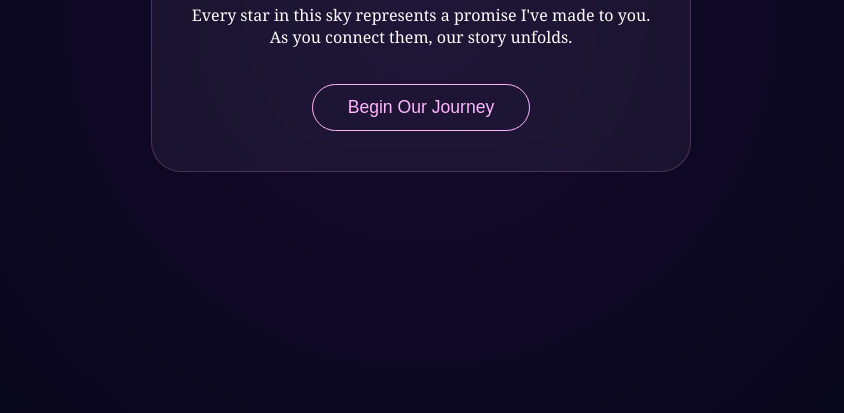
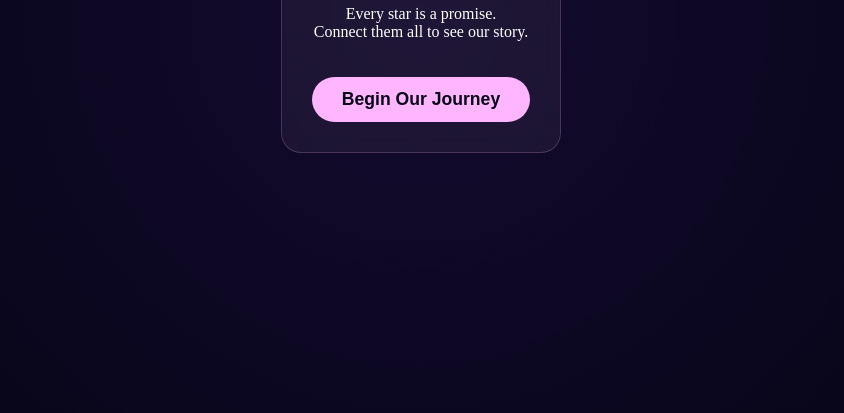
Before and after one commit to Sameer-Bhardwaj-758/constellation, a plain HTML site: page index.html in a window 1280 px wide. Shown: the part 387-800 px from the top of the page, without its empty margins (219-1063 px from the left). Drawn offline with Linux system fonts and the light colour scheme.

Commit message:
Update index.html

```diff
--- a/index.html
+++ b/index.html
@@ -2,30 +2,32 @@
 <html lang="en">
 <head>
     <meta charset="UTF-8">
-    <meta name="viewport" content="width=device-width, initial-scale=1.0">
+    <meta name="viewport" content="width=device-width, initial-scale=1.0, maximum-scale=1.0, user-scalable=no">
     <title>Our Constellation | Reeya</title>
     <link href="https://fonts.googleapis.com/css2?family=Dancing+Script:wght@600&display=swap" rel="stylesheet">
     <style>
-        body { margin: 0; padding: 0; overflow: hidden; background: #050515; font-family: 'Georgia', serif; color: white; }
-        #sky { display: block; }
-        #constellation-title { position: absolute; top: 40px; left: 50%; transform: translateX(-50%); font-family: 'Dancing Script', cursive; font-size: 2.8em; color: rgba(255, 182, 255, 0.9); text-shadow: 0 0 20px rgba(255, 182, 255, 0.5); pointer-events: none; z-index: 10; }
-        #intro-overlay { position: fixed; top: 0; left: 0; width: 100%; height: 100%; background: radial-gradient(circle at center, #140a2e 0%, #050515 100%); display: flex; justify-content: center; align-items: center; z-index: 1000; transition: opacity 1.5s ease; }
-        #intro-content { text-align: center; max-width: 500px; padding: 40px; background: rgba(255, 255, 255, 0.05); border-radius: 30px; backdrop-filter: blur(15px); border: 1px solid rgba(255, 182, 255, 0.2); }
-        #intro-content h1 { font-family: 'Dancing Script', cursive; font-size: 3em; color: #ffb6ff; margin-bottom: 20px; }
-        #start-btn { background: transparent; border: 1px solid #ffb6ff; color: #ffb6ff; padding: 12px 35px; font-size: 1.1em; cursor: pointer; border-radius: 50px; transition: all 0.4s ease; margin-top: 20px; }
-        #start-btn:hover { background: #ffb6ff; color: #050515; box-shadow: 0 0 20px rgba(255, 182, 255, 0.4); }
-        #popup { position: absolute; top: 50%; left: 50%; transform: translate(-50%, -50%); background: rgba(15, 10, 30, 0.95); padding: 30px; border-radius: 20px; width: 280px; text-align: center; border: 1px solid rgba(255, 182, 255, 0.3); z-index: 500; display: none; }
-        #popup button { margin-top: 20px; padding: 10px 25px; border-radius: 20px; border: none; background: #ffb6ff; color: #050515; font-weight: bold; cursor: pointer; }
-        #finalMessage { position: absolute; top: 45%; left: 50%; transform: translate(-50%, -50%); text-align: center; width: 90%; z-index: 100; pointer-events: none; display: none; opacity: 0; }
-        #finalMessage h2 { font-family: 'Dancing Script', cursive; font-size: 4em; margin-bottom: 10px; text-shadow: 0 0 20px white; }
+        body, html { margin: 0; padding: 0; width: 100%; height: 100%; overflow: hidden; background-color: #050515; }
+        canvas { display: block; position: absolute; top: 0; left: 0; z-index: 1; }
+
+        #constellation-title { position: absolute; top: 30px; width: 100%; text-align: center; font-family: 'Dancing Script', cursive; font-size: 2.2em; color: rgba(255, 182, 255, 0.9); pointer-events: none; z-index: 10; }
+
+        #intro-overlay { position: fixed; inset: 0; background: radial-gradient(circle at center, #140a2e 0%, #050515 100%); display: flex; justify-content: center; align-items: center; z-index: 1000; transition: opacity 1s; }
+        #intro-content { text-align: center; padding: 30px; background: rgba(255, 255, 255, 0.05); border-radius: 20px; backdrop-filter: blur(10px); border: 1px solid rgba(255, 182, 255, 0.2); color: white; margin: 20px; }
+        #start-btn { background: #ffb6ff; border: none; color: #050515; padding: 12px 30px; font-size: 1.1em; cursor: pointer; border-radius: 50px; font-weight: bold; margin-top: 20px; }
+
+        #popup { position: fixed; top: 50%; left: 50%; transform: translate(-50%, -50%); background: rgba(15, 10, 30, 0.95); padding: 25px; border-radius: 15px; width: 260px; text-align: center; border: 1px solid #ffb6ff; z-index: 5000; display: none; color: white; }
+        #popup button { margin-top: 15px; padding: 8px 20px; border-radius: 20px; border: none; background: #ffb6ff; cursor: pointer; }
+
+        #finalMessage { position: fixed; top: 40%; left: 50%; transform: translate(-50%, -50%); text-align: center; width: 90%; z-index: 100; display: none; color: white; pointer-events: none; }
+        #finalMessage h2 { font-family: 'Dancing Script', cursive; font-size: 3.5em; margin: 0; text-shadow: 0 0 15px #ffb6ff; }
     </style>
 </head>
 <body>
 
     <div id="intro-overlay">
         <div id="intro-content">
-            <h1>🌌 Our Constellation</h1>
-            <p>Every star in this sky represents a promise I've made to you.<br>As you connect them, our story unfolds.</p>
+            <h1 style="font-family: 'Dancing Script'; font-size: 2.5em; color: #ffb6ff;">🌌 For Reeya</h1>
+            <p>Every star is a promise.<br>Connect them all to see our story.</p>
             <button id="start-btn">Begin Our Journey</button>
         </div>
     </div>
@@ -39,87 +41,109 @@
     <script>
         const canvas = document.getElementById("sky");
         const ctx = canvas.getContext("2d");
-        let clickedCount = 0, showName = false, nameAlpha = 0, shootingStar = null;
-        const bgStars = [], hearts = [], constellationData = [
-            { px: 0.15, py: 0.45, day: "Rose Day", text: "I promise to keep choosing you every day." },
-            { px: 0.30, py: 0.65, day: "Propose Day", text: "I promise my heart will always belong to you." },
-            { px: 0.45, py: 0.50, day: "Chocolate Day", text: "I promise to fill your life with sweetness." },
-            { px: 0.65, py: 0.70, day: "Teddy Day", text: "I promise to be your forever comfort." },
-            { px: 0.85, py: 0.40, day: "Promise Day", text: "I promise to stand beside you always." },
-            { px: 0.60, py: 0.20, day: "Hug Day", text: "I promise emotional hugs across distance." },
-            { px: 0.35, py: 0.15, day: "Kiss Day", text: "I promise soft and true love forever." }
+        let stars = [], bgStars = [], hearts = [], reeya = [], shootingStar = null;
+        let count = 0, nameVisible = false, nameAlpha = 0;
+
+        const data = [
+            { x: 0.15, y: 0.45, d: "Rose Day", t: "I promise to keep choosing you every day." },
+            { x: 0.30, y: 0.65, d: "Propose Day", t: "I promise my heart will always belong to you." },
+            { x: 0.45, y: 0.50, d: "Chocolate Day", t: "I promise to fill your life with sweetness." },
+            { x: 0.65, y: 0.70, d: "Teddy Day", t: "I promise to be your forever comfort." },
+            { x: 0.85, y: 0.40, d: "Promise Day", t: "I promise to stand beside you always." },
+            { x: 0.60, y: 0.20, d: "Hug Day", t: "I promise emotional hugs across distance." },
+            { x: 0.35, y: 0.15, d: "Kiss Day", t: "I promise soft and true love forever." }
         ];
 
-        const reeyaStars = [
+        function resize() {
+            canvas.width = window.innerWidth;
+            canvas.height = window.innerHeight;
+            stars = data.map(s => ({ ...s, px: s.x * canvas.width, py: s.y * canvas.height, clicked: false }));
+
+            bgStars = [];
+            for(let i=0; i<100; i++) bgStars.push({x: Math.random()*canvas.width, y: Math.random()*canvas.height, r: Math.random()*1.5});
+
+            hearts = [];
+            for(let i=0; i<15; i++) hearts.push({x: Math.random()*canvas.width, y: Math.random()*canvas.height, s: Math.random()*10+10, v: Math.random()*0.5+0.2});
+
+            reeya = [
                 {x: 0.35, y: 0.85}, {x: 0.35, y: 0.88}, {x: 0.35, y: 0.91}, {x: 0.36, y: 0.85}, {x: 0.37, y: 0.86}, {x: 0.36, y: 0.88}, {x: 0.37, y: 0.91},
                 {x: 0.42, y: 0.85}, {x: 0.42, y: 0.88}, {x: 0.42, y: 0.91}, {x: 0.44, y: 0.85}, {x: 0.44, y: 0.88}, {x: 0.44, y: 0.91},
                 {x: 0.48, y: 0.85}, {x: 0.48, y: 0.88}, {x: 0.48, y: 0.91}, {x: 0.50, y: 0.85}, {x: 0.50, y: 0.88}, {x: 0.50, y: 0.91},
                 {x: 0.55, y: 0.85}, {x: 0.57, y: 0.85}, {x: 0.56, y: 0.87}, {x: 0.56, y: 0.91},
-            {x: 0.62, y: 0.91}, {x: 0.63, y: 0.87}, {x: 0.64, y: 0.85}, {x: 0.65, y: 0.87}, {x: 0.66, y: 0.91}, {x: 0.635, y: 0.89}, {x: 0.655, y: 0.89}
+                {x: 0.62, y: 0.91}, {x: 0.63, y: 0.87}, {x: 0.64, y: 0.85}, {x: 0.65, y: 0.87}, {x: 0.66, y: 0.91}
             ];
-
-        function init() {
-            canvas.width = window.innerWidth; canvas.height = window.innerHeight;
-            bgStars.length = 0; for (let i = 0; i < 100; i++) bgStars.push({ x: Math.random() * canvas.width, y: Math.random() * canvas.height, radius: Math.random() * 1.5, twinkle: Math.random() * Math.PI });
-            hearts.length = 0; for (let i = 0; i < 15; i++) hearts.push({ x: Math.random() * canvas.width, y: Math.random() * canvas.height, size: Math.random() * 10 + 10, speed: Math.random() * 0.4 + 0.2, opacity: Math.random() * 0.5 });
-            mainStars = constellationData.map(star => ({ ...star, x: star.px * canvas.width, y: star.py * canvas.height, radius: 6, twinkle: Math.random() * Math.PI, clicked: false }));
         }
 
-        class ShootingStar {
-            constructor() { this.reset(); }
-            reset() { this.x = Math.random() * canvas.width * 0.3; this.y = 0; this.vx = 15; this.vy = 8; this.active = true; }
-            draw() { ctx.beginPath(); ctx.moveTo(this.x, this.y); ctx.lineTo(this.x - 100, this.y - 50); ctx.strokeStyle = "rgba(255, 255, 255, 0.8)"; ctx.lineWidth = 2; ctx.stroke(); this.x += this.vx; this.y += this.vy; if (this.y > canvas.height || this.x > canvas.width) this.active = false; }
+        function draw() {
+            ctx.fillStyle = "#050515";
+            ctx.fillRect(0,0, canvas.width, canvas.height);
+
+            // Moon
+            ctx.fillStyle = "#fffcf0";
+            ctx.beginPath(); ctx.arc(canvas.width*0.8, 80, 30, 0, Math.PI*2); ctx.fill();
+            ctx.globalCompositeOperation = 'destination-out';
+            ctx.beginPath(); ctx.arc(canvas.width*0.8-12, 72, 30, 0, Math.PI*2); ctx.fill();
+            ctx.globalCompositeOperation = 'source-over';
+
+            // Hearts
+            ctx.fillStyle = "#ffb6ff";
+            hearts.forEach(h => {
+                h.y -= h.v; if(h.y < -20) h.y = canvas.height+20;
+                ctx.font = h.s+"px serif"; ctx.fillText("❤", h.x, h.y);
+            });
+
+            // BG Stars
+            ctx.fillStyle = "white";
+            bgStars.forEach(s => { ctx.beginPath(); ctx.arc(s.x, s.y, s.r, 0, Math.PI*2); ctx.fill(); });
+
+            // Lines
+            ctx.strokeStyle = "rgba(255, 182, 255, 0.3)";
+            ctx.beginPath();
+            for(let i=0; i<stars.length-1; i++) { ctx.moveTo(stars[i].px, stars[i].py); ctx.lineTo(stars[i+1].px, stars[i+1].py); }
+            ctx.stroke();
+
+            // Main Stars
+            stars.forEach(s => {
+                ctx.shadowBlur = s.clicked ? 15 : 5; ctx.shadowColor = "white";
+                ctx.fillStyle = s.clicked ? "#ffb6ff" : "white";
+                ctx.beginPath(); ctx.arc(s.px, s.py, s.clicked ? 6 : 4, 0, Math.PI*2); ctx.fill();
+                ctx.shadowBlur = 0;
+            });
+
+            if(nameVisible) {
+                nameAlpha = Math.min(1, nameAlpha + 0.01);
+                ctx.fillStyle = `rgba(255, 182, 255, ${nameAlpha})`;
+                reeya.forEach(p => { ctx.beginPath(); ctx.arc(p.x*canvas.width, p.y*canvas.height, 2, 0, Math.PI*2); ctx.fill(); });
             }
 
-        function drawMoon() {
-            const x = canvas.width * 0.85, y = 100;
-            ctx.save(); ctx.shadowBlur = 30; ctx.shadowColor = "white"; ctx.beginPath(); ctx.arc(x, y, 40, 0, Math.PI * 2); ctx.fillStyle = "#fffcf0"; ctx.fill();
-            ctx.globalCompositeOperation = 'destination-out'; ctx.beginPath(); ctx.arc(x - 18, y - 8, 40, 0, Math.PI * 2); ctx.fill(); ctx.restore();
+            requestAnimationFrame(draw);
         }
 
-        function animate() {
-            ctx.clearRect(0,0, canvas.width, canvas.height);
-            let grad = ctx.createLinearGradient(0, 0, 0, canvas.height);
-            grad.addColorStop(0, "#050515"); grad.addColorStop(0.5, "#140a2e"); grad.addColorStop(1, "#2e1a47");
-            ctx.fillStyle = grad; ctx.fillRect(0, 0, canvas.width, canvas.height);
-            drawMoon();
-            hearts.forEach(h => { h.y -= h.speed; if (h.y < -30) h.y = canvas.height + 30; ctx.globalAlpha = h.opacity; ctx.font = `${h.size}px serif`; ctx.fillText("❤", h.x, h.y); });
-            ctx.globalAlpha = 1;
-            bgStars.forEach(s => { s.twinkle += 0.02; ctx.beginPath(); ctx.arc(s.x, s.y, s.radius + Math.sin(s.twinkle)*0.5, 0, Math.PI*2); ctx.fillStyle = "white"; ctx.fill(); });
-            ctx.beginPath(); ctx.strokeStyle = "rgba(255, 182, 255, 0.2)"; ctx.lineWidth = 1;
-            for (let i = 0; i < mainStars.length - 1; i++) { ctx.moveTo(mainStars[i].x, mainStars[i].y); ctx.lineTo(mainStars[i+1].x, mainStars[i+1].y); } ctx.stroke();
-            mainStars.forEach(s => { s.twinkle += 0.05; ctx.shadowBlur = s.clicked ? 20 : 10; ctx.shadowColor = s.clicked ? "#ffb6ff" : "white"; ctx.beginPath(); ctx.arc(s.x, s.y, s.radius + Math.sin(s.twinkle)*2, 0, Math.PI*2); ctx.fillStyle = s.clicked ? "#ffb6ff" : "white"; ctx.fill(); ctx.shadowBlur = 0; });
-            if (shootingStar && shootingStar.active) shootingStar.draw();
-            if (showName) {
-                if (nameAlpha < 1) nameAlpha += 0.005;
-                reeyaStars.forEach(s => { ctx.beginPath(); ctx.arc(s.x * canvas.width, s.y * canvas.height, 2.5, 0, Math.PI*2); ctx.fillStyle = `rgba(255, 182, 255, ${nameAlpha})`; ctx.shadowBlur = 8; ctx.shadowColor = "white"; ctx.fill(); });
-            }
-            requestAnimationFrame(animate);
-        }
-
-        window.addEventListener('load', () => { init(); animate(); });
-        window.addEventListener('resize', init);
-        document.getElementById('start-btn').addEventListener('click', () => { document.getElementById('intro-overlay').style.opacity = '0'; setTimeout(() => { document.getElementById('intro-overlay').style.display = 'none'; }, 1000); });
-        document.getElementById('close-btn').addEventListener('click', () => { document.getElementById('popup').style.display = 'none'; });
         canvas.addEventListener("click", (e) => {
-            const rect = canvas.getBoundingClientRect();
-            const mx = e.clientX - rect.left, my = e.clientY - rect.top;
-            mainStars.forEach(star => {
-                const dist = Math.sqrt((mx - star.x)**2 + (my - star.y)**2);
-                if (dist < 30 && !star.clicked) {
-                    star.clicked = true; clickedCount++;
-                    document.getElementById('popup-text').innerHTML = `<strong>${star.day}</strong><br><br>${star.text}`;
+            stars.forEach(s => {
+                const d = Math.sqrt((e.clientX-s.px)**2 + (e.clientY-s.py)**2);
+                if(d < 30 && !s.clicked) {
+                    s.clicked = true; count++;
+                    document.getElementById('popup-text').innerHTML = `<b>${s.d}</b><br><br>${s.t}`;
                     document.getElementById('popup').style.display = "block";
-                    if (clickedCount === mainStars.length) {
+                    if(count === stars.length) {
                         setTimeout(() => {
                             document.getElementById('popup').style.display = "none";
-                            shootingStar = new ShootingStar();
-                            setTimeout(() => { showName = true; document.getElementById('finalMessage').style.display = "block"; setTimeout(() => document.getElementById('finalMessage').style.opacity = "1", 100); }, 1200);
+                            nameVisible = true;
+                            document.getElementById('finalMessage').style.display = "block";
+                            setTimeout(() => document.getElementById('finalMessage').style.opacity = "1", 100);
                         }, 3000);
                     }
                 }
             });
         });
+
+        document.getElementById('start-btn').addEventListener('click', () => document.getElementById('intro-overlay').style.opacity = '0');
+        document.getElementById('intro-overlay').addEventListener('transitionend', () => document.getElementById('intro-overlay').style.display = 'none');
+        document.getElementById('close-btn').addEventListener('click', () => document.getElementById('popup').style.display = "none");
+
+        window.addEventListener('resize', resize);
+        resize(); draw();
     </script>
 </body>
 </html>
```
Lines whose indentation alone changed are shown as unchanged.
